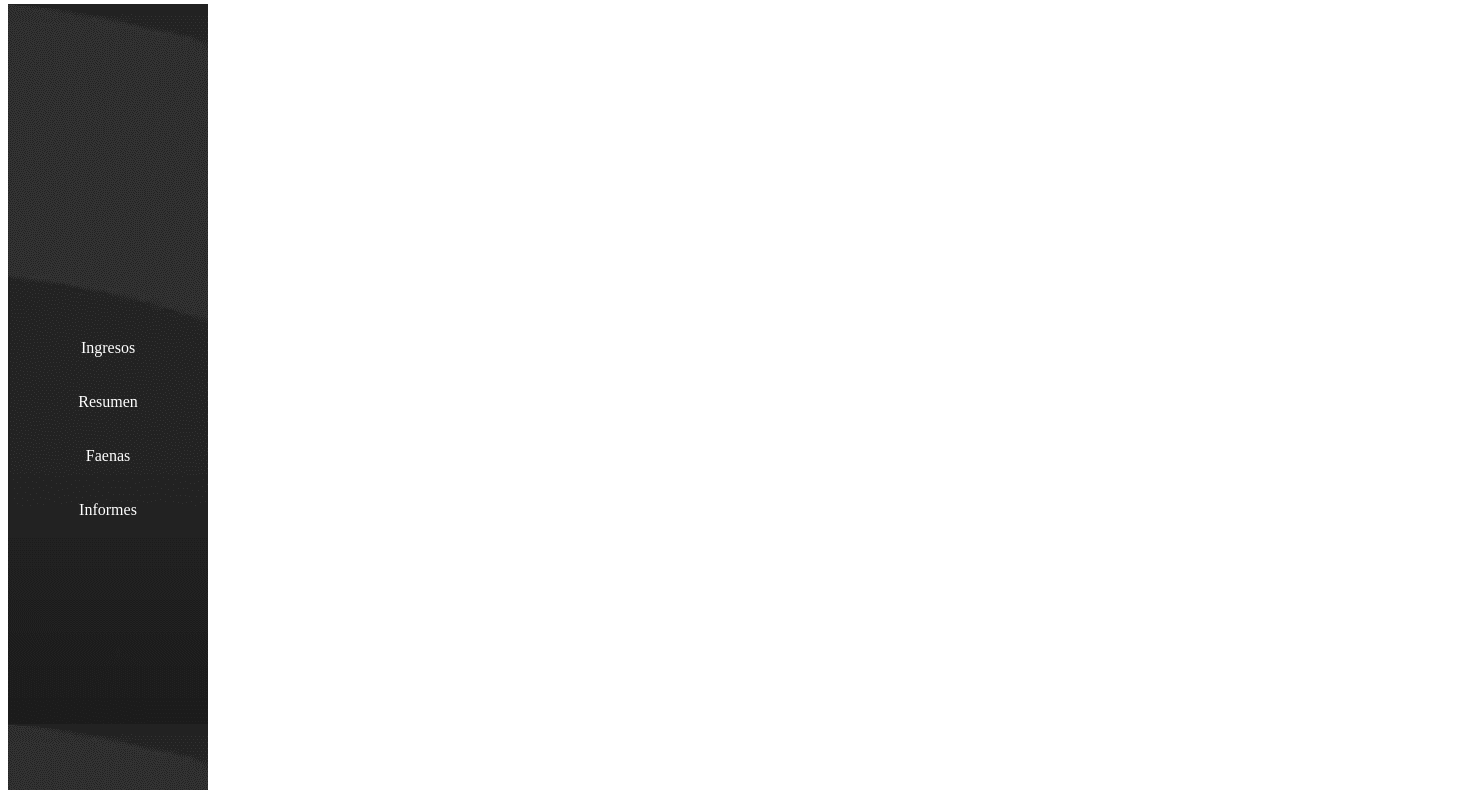
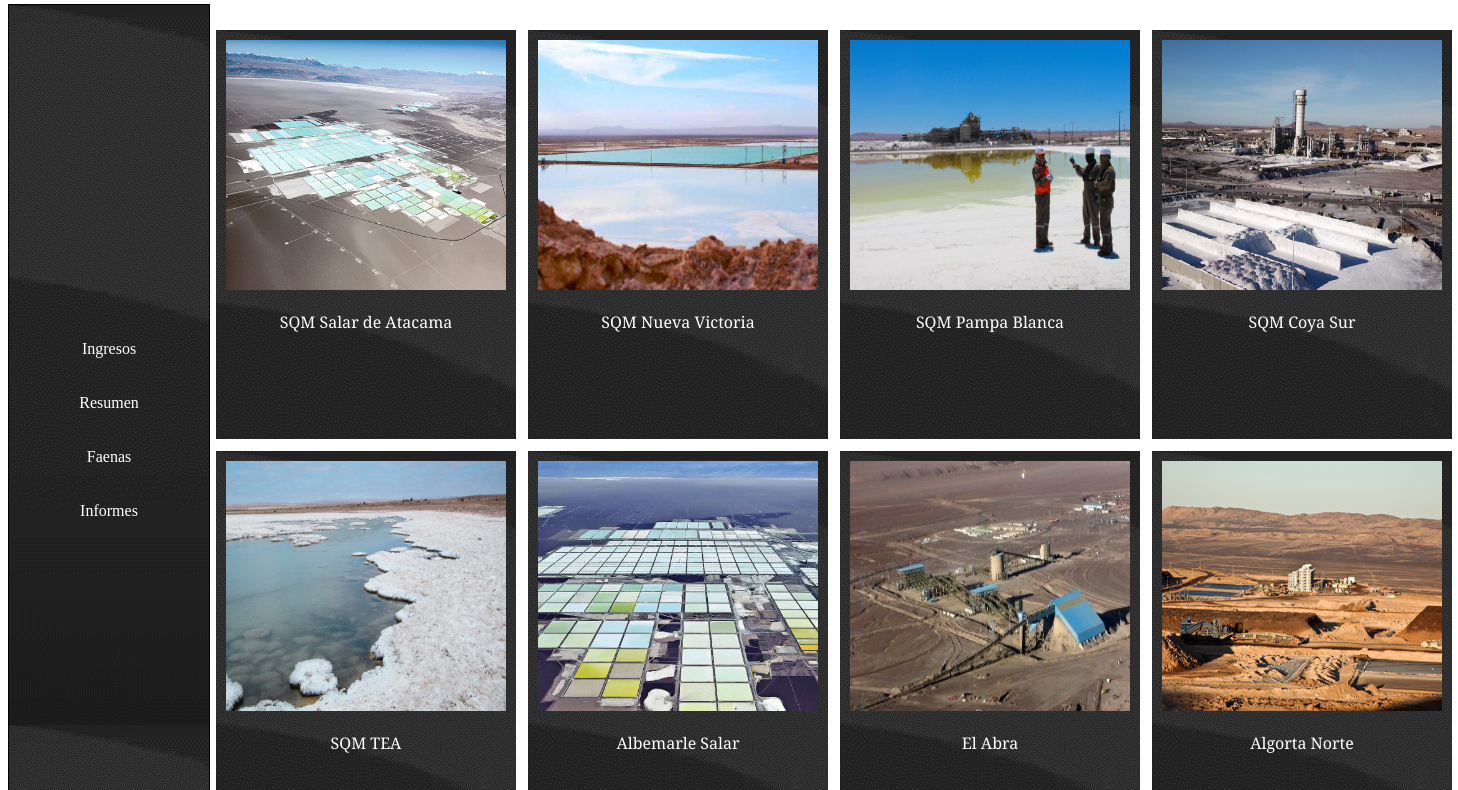
Before and after one commit to BlddSqllL/desafion_2_grid, a plain HTML site: page index.html in a window 1280 px wide. Shown: the part 94-884 px from the top of the page, 1458 px wide, since content can reach past the window. Drawn offline with Linux system fonts and the light colour scheme.

Commit message:
inclui main

```diff
--- a/assets/css/style.css
+++ b/assets/css/style.css
@@ -1,3 +1,13 @@
+.grid-container{
+    display: grid;
+    grid-template-areas:
+    'header header header header header'
+    'nav main main main main'
+    'footer footer footer footer footer '
+
+}
+
+
 .header{
     grid-area: header;
     background-image:url(/assets/img/fondo.png);
@@ -31,6 +41,7 @@
     flex-direction: column;
     justify-content: space-around;
     text-align: center;
+    border: 1px solid;
 
 }
 
@@ -46,24 +57,38 @@
 
 .main{
     grid-area: main;
+    display: grid;
+    grid-template-columns: auto auto auto;
+}
+
+.grid-main{
+
+    display: grid;
+    justify-content: end;
+    grid-template-columns: auto auto auto auto;
+    margin-top: 30px;
+
+}
+
+.faenas {
+    color: white;
+    background-image: url(/assets/img/fondo.png);
+    font-family: Georgia, 'Times New Roman', Times, serif;
+    width: 300px;
+    text-align: center;
+    margin: 5px;
+    border: 1px solid;
+    ;
+}
+
+.faenas img{
+
+    width: 280px;
+    height: 250px;
+    margin-top: 10px;
 }
 
 .footer{
     grid-area: footer;
     text-align: center;
 }
-
-.grid-container{
-    display: grid;
-    grid-template-areas:
-    'header header header header header'
-    'nav main main main main'
-    'footer footer footer footer footer '
-
-}
-
-
-.box{
-
-
-}
--- a/index.html
+++ b/index.html
@@ -25,8 +25,45 @@
     <div class="main box">
 
         <div class="grid-main">
+<div class="faenas">
+    <img src="/assets/img/sqmsalar.jpg" alt="faena">
+    <p>SQM Salar de Atacama</p>
+</div>
 
+<div class="faenas">
+    <img src="/assets/img/sqmnuevavictoria.jpg" alt="faena">
+    <p>SQM Nueva Victoria</p>
+</div>
 
+<div class="faenas">
+    <img src="/assets/img/sqmpampablanca.jpg" alt="faena">
+    <p>SQM Pampa Blanca</p>
+</div>
+
+<div class="faenas">
+    <img src="/assets/img/sqmcoyasur.jpg" alt="faena">
+    <p>SQM Coya Sur</p>
+</div>
+
+<div class="faenas">
+    <img src="/assets/img/sqmpampahermosa.jppg.jpg" alt="faena">
+    <p>SQM TEA</p>
+</div>
+
+<div class="faenas">
+    <img src="/assets/img/albemarlesalar.jpg" alt="faena">
+    <p>Albemarle Salar</p>
+</div>
+
+<div class="faenas">
+    <img src="/assets/img/elabra.jpg" alt="faena">
+    <p>El Abra</p>
+</div>
+
+<div class="faenas">
+    <img src="/assets/img/algortanorte.jfif" alt="faena">
+    <p>Algorta Norte</p>
+</div>
         </div>
     </div>
 </div>
```
Also changed, not shown: assets/img/albemarlesalar.jpg (added), assets/img/algortanorte.jfif (added), assets/img/elabra.jpg (added), assets/img/sqmcoyasur.jpg (added), assets/img/sqmnuevavictoria.jpg (added), assets/img/sqmpampablanca.jpg (added), assets/img/sqmpampahermosa.jppg.jpg (added), assets/img/sqmsalar.jpg (added).
